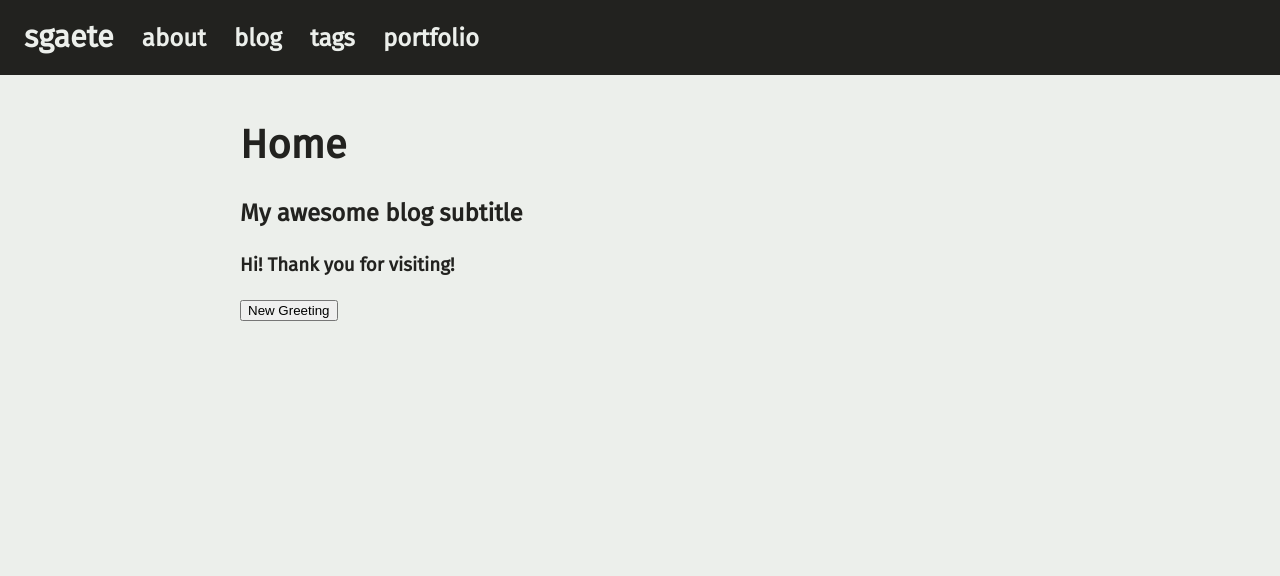
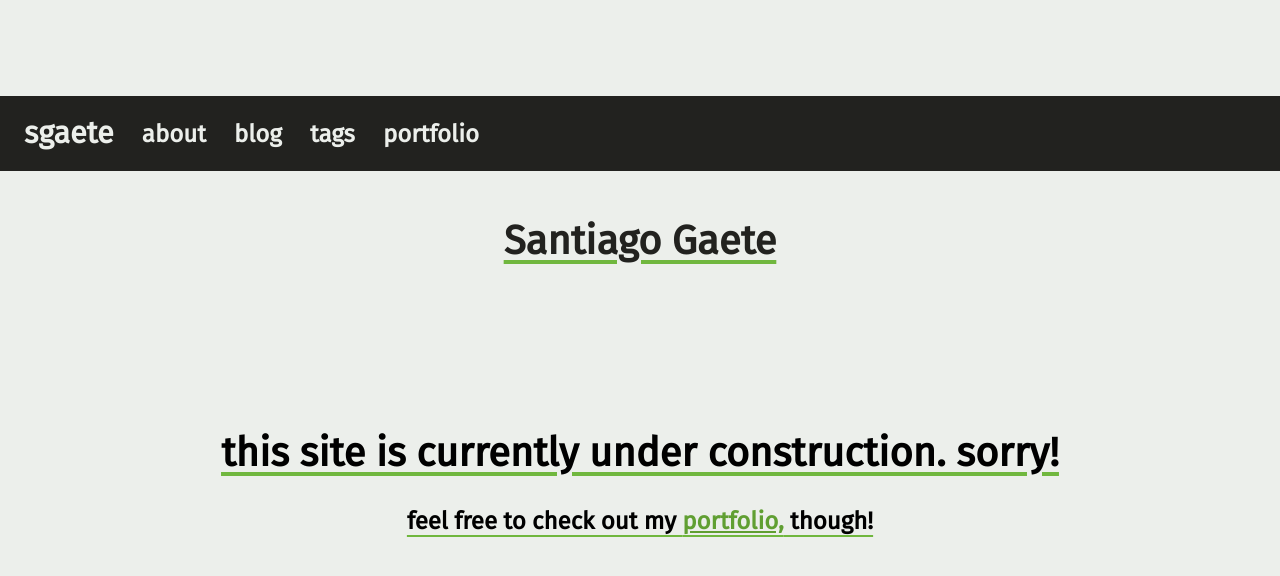
Before and after one commit to sgaete-lime/sgaete.github.io, an Astro site: page / in a window 1280 px wide. Built offline with nearby package versions, Linux system fonts and the light colour scheme; Astro itself is replaced by a stand-in of ours.

Commit message:
"under construction, sorry!" Yeah sure pal

```diff
--- a/src/layouts/BaseLayout.astro
+++ b/src/layouts/BaseLayout.astro
@@ -19,7 +19,6 @@
 	<body>
         <Header />
 		<div class="true-body">
-		<h1>{pageTitle}</h1>
         <slot />
 		</div>
 		<script>
--- a/src/pages/index.astro
+++ b/src/pages/index.astro
@@ -1,9 +1,29 @@
 ---
 import BaseLayout from '../layouts/BaseLayout.astro';
 import Greeting from '../components/Greeting';
-const pageTitle = "Home";
+const pageTitle = "Santiago Gaete";
 ---
 <BaseLayout pageTitle={pageTitle}>
-	<h2>My awesome blog subtitle</h2>
-	<Greeting client:load messages={["Hi", "Hello", "Howdy", "Hey there"]} />
+			<h1>{pageTitle}</h1>
 </BaseLayout>
+
+<body class="sorry">
+	<h1 class="sorry">this site is currently under construction. sorry!</h1>
+	<h2 class="but-wait">feel free to check out my <a href="/portfolio">portfolio,</a> though!</h2>
+</body>
+
+<style>
+	.sorry {
+		padding-top:6rem;
+		text-align:center;
+		text-decoration: underline;
+		text-underline-offset: 0.4rem;
+		text-decoration-color:#70b73e;
+	}
+	a {
+		text-underline-offset: 0.15rem;
+	}
+	.but-wait {
+		text-align:center;
+	}
+</style>
--- a/src/styles/global.css
+++ b/src/styles/global.css
@@ -14,7 +14,7 @@
 }
 
 a {
-    color: #8feb4d;
+    color: #609f32;
 }
 
 h1 {
```
